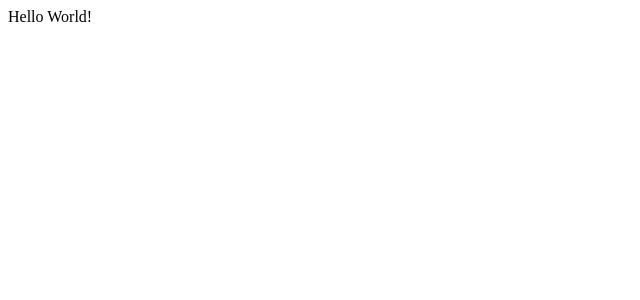
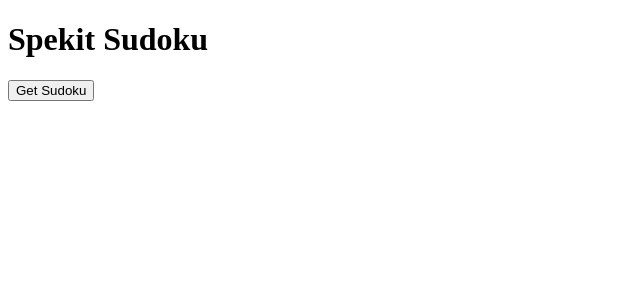
Before and after one commit to gabrielliwerant/spekit-sudoku, a React app: page / in a window 1280 px wide. Shown: the top 300 px of the page, without its empty margins (0-640 px from the left). Built offline with nearby package versions, Linux system fonts and the light colour scheme.

Commit message:
Add axios and initial sudoku board request

```diff
--- a/package.json
+++ b/package.json
@@ -44,6 +44,7 @@
     "webpack-dev-server": "^4.6.0"
   },
   "dependencies": {
+    "axios": "^0.24.0",
     "react": "^17.0.1",
     "react-dom": "^17.0.1"
   }
--- a/src/App.js
+++ b/src/App.js
@@ -6,6 +6,8 @@
 
 import React from "react";
 
-const App = () => <div>Hello World!</div>;
+import Main from "./components/Main";
+
+const App = () => <Main />;
 
 export default App;
--- /dev/null
+++ b/src/components/Main.js
@@ -0,0 +1,33 @@
+import React, { useState } from "react";
+import axios from "axios";
+
+const Main = () => {
+  const [board, setBoard] = useState("");
+  const onClick = () => {
+    axios
+      .get("https://vast-chamber-17969.herokuapp.com/generate?difficulty=easy")
+      .then((response) => {
+        setBoard(response.data.puzzle);
+        console.log(response);
+      })
+      .catch((error) => {
+        console.log(error);
+      });
+  };
+
+  return (
+    <>
+      <h1>Spekit Sudoku</h1>
+      <button onClick={onClick}>Get Sudoku</button>
+      {board && (
+        <ul>
+          {Object.keys(board).map((key) => (
+            <li key={key}>{`${key}, ${board[key]}`}</li>
+          ))}
+        </ul>
+      )}
+    </>
+  );
+};
+
+export default Main;
```
Also changed, not shown: 1 other file (tests, documents, lock files or other folders).
